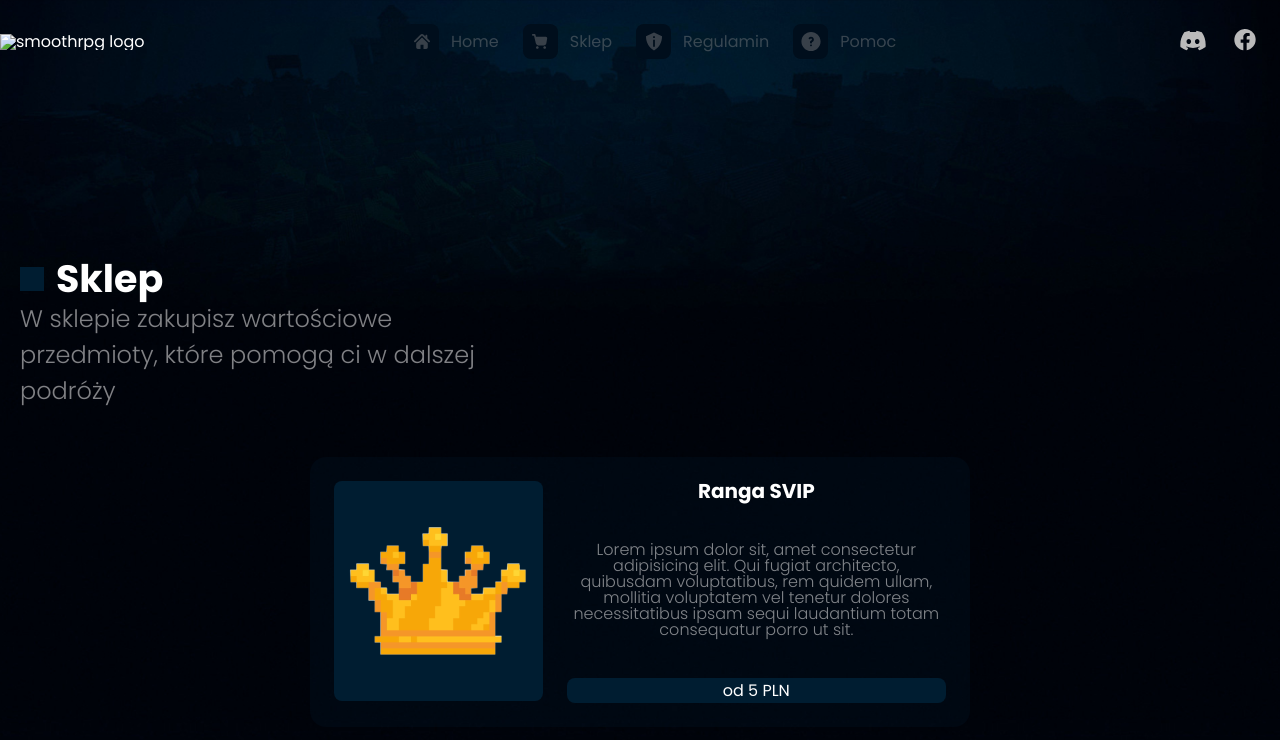
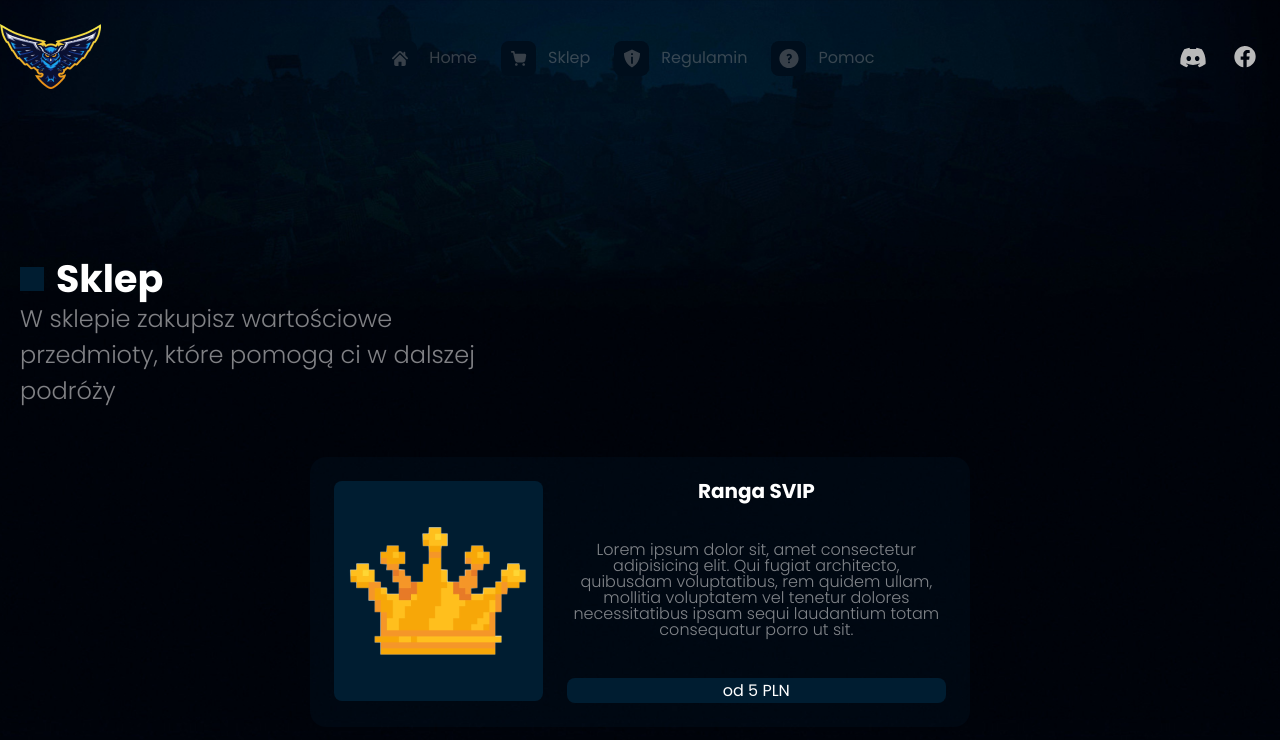
Before and after one commit to jxk000/smooth-rpg, a plain HTML site: page shop.html in a window 1280 px wide. Shown: the top 740 px of the page. Drawn offline with Linux system fonts and the light colour scheme; the site is published under a folder, as on GitHub Pages, so addresses that start at the root find nothing; files whose address does not match are found by name.

Commit message:
Update shop.html

```diff
--- a/shop.html
+++ b/shop.html
@@ -18,7 +18,7 @@
     <nav class="navbar">
         <section class="nav">
             <section class="nav_logo">
-                <img src="/assets/img/images/logo.png" alt="smoothrpg logo">
+                <img src="assets/img/images/logo.png" alt="smoothrpg logo">
             </section>
             <section class="nav_list">
                 <a href="index.html">
```
